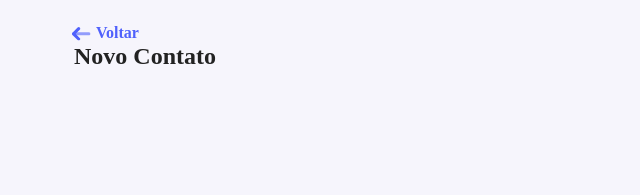
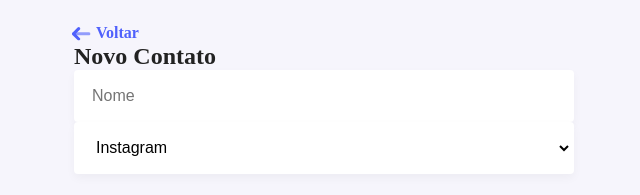
Before and after one commit to victorgonzalezz/myContacts, a React (Vite) app: page /new in a window 1280 px wide. Shown: the part 133-328 px from the top of the page, without its empty margins (316-956 px from the left). Built offline with nearby package versions, Linux system fonts and the light colour scheme.

Commit message:
input and select
input and select done(static)

```diff
--- /dev/null
+++ b/src/components/input.jsx
@@ -0,0 +1,20 @@
+import styled from 'styled-components';
+
+export default styled.input`
+  width: 100%;
+  border: none;
+  background: #fff;
+  border: 2px solid #fff; //Para sanar o ''pulinho' ao click' que o focus impoe'
+  box-shadow: 0px 4px 10px rgba(0, 0, 0, 0.04);
+  height: 52px;
+  border-radius: 4px;
+  outline: none;
+  padding: 0 16px;
+  font-size: 16px;
+  transition: border-color 0.2s ease-in;
+
+  &:focus {
+    border: 2px solid ${({ theme }) => theme.colors.primary.main}
+  }
+
+`;
--- /dev/null
+++ b/src/components/select.jsx
@@ -0,0 +1,20 @@
+import styled from 'styled-components';
+
+export default styled.select`
+  width: 100%;
+  border: none;
+  background: #fff;
+  border: 2px solid #fff; //Para sanar o ''pulinho' ao click' que o focus impoe'
+  box-shadow: 0px 4px 10px rgba(0, 0, 0, 0.04);
+  height: 52px;
+  border-radius: 4px;
+  outline: none;
+  padding: 0 16px;
+  font-size: 16px;
+  transition: border-color 0.2s ease-in;
+
+  &:focus {
+    border: 2px solid ${({ theme }) => theme.colors.primary.main}
+  }
+
+`;
--- a/src/pages/NewContact/newContact.jsx
+++ b/src/pages/NewContact/newContact.jsx
@@ -1,9 +1,18 @@
 import PageHeader from '../../components/PageHeader/pageHeader';
+import Input from '../../components/input';
+import Select from '../../components/select';
 
 export default function NewContact() {
   return (
-    <PageHeader
-      title="Novo Contato"
-    />
+    <>
+      <PageHeader
+        title="Novo Contato"
+      />
+
+      <Input type="text" placeholder="Nome" />
+      <Select>
+        <option value="123">Instagram</option>
+      </Select>
+    </>
   );
 }
```
